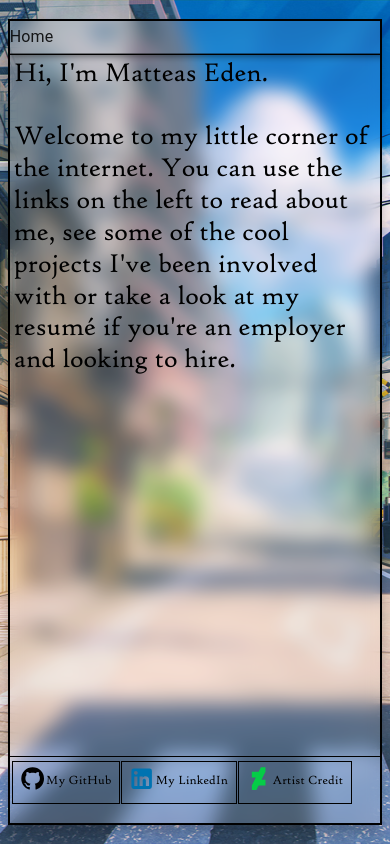
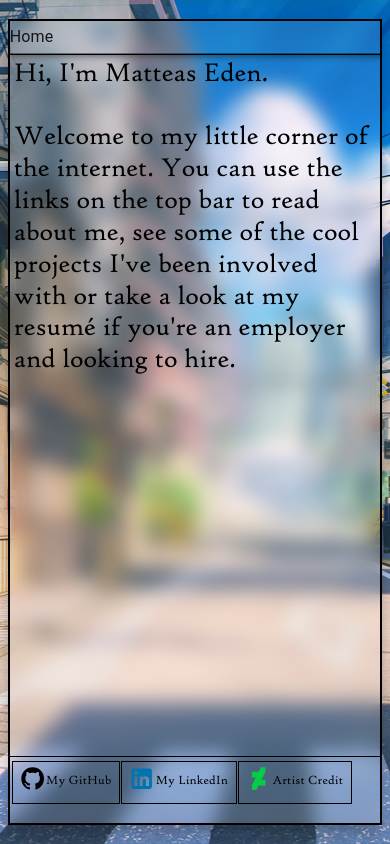
Before and after one commit to Matteas-Eden/matteas-eden.github.io, a React (Create React App) app: page / in a window 390 px wide. Built offline with nearby package versions, Linux system fonts and the light colour scheme.

Commit message:
Update blurb for mobile view

```diff
--- a/src/pages/Home.jsx
+++ b/src/pages/Home.jsx
@@ -16,7 +16,7 @@ const useStyles = makeStyles({
     },
 });
 
-export const Home = () => {
+export const Home = props => {
     const classes = useStyles();
 
     return (
@@ -29,9 +29,10 @@ export const Home = () => {
                 <br />
                 <br />
                 Welcome to my little corner of the internet. You can use the
-                links on the left to read about me, see some of the cool
-                projects I've been involved with or take a look at my resumé if
-                you're an employer and looking to hire.
+                links on {props.mobile ? 'the top bar' : 'the left'} to read
+                about me, see some of the cool projects I've been involved with
+                or take a look at my resumé if you're an employer and looking to
+                hire.
             </Typography>
             {/* <Typography
                 className={clsx(classes.root, classes.japanese)}
--- a/src/pages/Mobile.jsx
+++ b/src/pages/Mobile.jsx
@@ -24,7 +24,7 @@ export const Mobile = props => {
                 >
                     <Switch>
                         <Route exact path="/">
-                            <Home />
+                            <Home mobile />
                         </Route>
                         <Route exact path="/about">
                             <About mobile />
```
